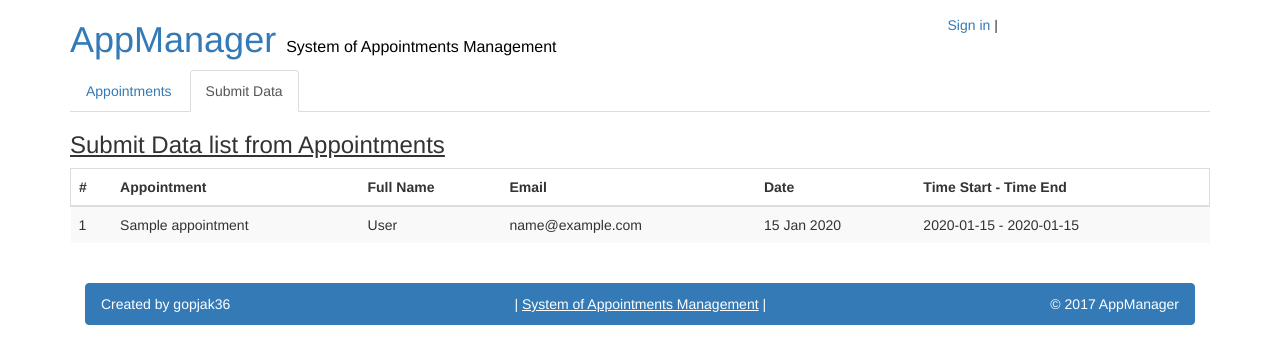
After one commit to gopjak36/appmanager, a Django app: page /submitdata/ in a window 1280 px wide. The commit adds this page. Shown: the top 364 px of the page. Run offline with Django 3.2, Linux system fonts and the light colour scheme; tables that the repository leaves empty hold one stand-in row (values such as "Sample post"); some libraries are stand-ins or nearby versions.

Commit message:
create Appointments Submit Data list(method): url, view, template

```diff
--- a/appmanager/urls.py
+++ b/appmanager/urls.py
@@ -12,6 +12,9 @@ urlpatterns = patterns('',
     # Form Appointments url:
     url(r'^(?P<aid>\d+)/form/$', 'manager.views.appointments_form', name="appointments_form"),
 
+    # List of Submit Data from From Appointments url:
+    url(r'^submitdata/$', 'manager.views.submit_data_list', name="submit_data_list"),
+
     # Admin Panel url:
     url(r'^admin/', include(admin.site.urls)),
 )
--- a/manager/templates/manager/base.html
+++ b/manager/templates/manager/base.html
@@ -46,8 +46,9 @@
 
           <ul class="nav nav-tabs" role="tablist">
             {% url 'appointments_list' as url_appointments_list %}
-            <li role="presentation" {% if request.path == url_appointments_list %} class="active" {% endif %}><a href="{% url 'appointments_list' %}">List of Appointments</a></li>
-            <li role="presentation"><a href="#">Submit Data</a></li>
+            <li role="presentation" {% if request.path == url_appointments_list %} class="active" {% endif %}><a href="{% url 'appointments_list' %}">Appointments</a></li>
+            {% url 'submit_data_list' as url_submit_data_list %}
+            <li role="presentation" {% if request.path == url_submit_data_list %} class="active" {% endif %}><a href="{% url 'submit_data_list' %}">Submit Data</a></li>
           </ul>
 
           <!-- Statu message Success or warning -->
--- /dev/null
+++ b/manager/templates/manager/submit_data_list.html
@@ -0,0 +1,45 @@
+{% extends 'manager/base.html' %}
+
+{% load static from staticfiles %}
+
+{% block meta_title %}Submit Data list from Appointments {% endblock meta_title %}
+
+{% block title %}Submit Data list from Appointments{% endblock title %}
+
+{% block content %}
+  <!-- Table of Content Start -->
+  <table class="table table-striped ">
+
+    <!-- Table Header Start -->
+    <thead class="table-bordered">
+      <tr>
+        <th>#</th>
+        <th>Appointment</th>
+        <th>Full Name</th>
+        <th>Email</th>
+        <th>Date</th>
+        <th>Time Start - Time End</th>
+      </tr>
+    </thead>
+    <!-- Table Header End -->
+
+    <!-- Table Body Start -->
+    <tbody class="table-hover">
+      <!-- Submit Data list Start -->
+      {% for data in submit_data_list %}
+      <tr>
+        <td>{{ forloop.counter }}</td>
+        <td>{{ data.title }}</td>
+        <td>{{ data.fullname }}</td>
+        <td>{{ data.email }}</td>
+        <td>{{ data.date.date|date:"d M Y" }}</td>
+        <td>{{ data.start_time }} - {{ data.end_time }}</td>
+      </tr>
+      {% endfor %}
+      <!-- Submit Data list End -->
+    </tbody>
+    <!-- Table Body End -->
+  <table>
+  <!-- Table of Content End -->
+
+{% endblock content %}
--- a/manager/views.py
+++ b/manager/views.py
@@ -5,7 +5,7 @@ from django.contrib import messages
 from datetime import datetime
 from validate_email import validate_email
 
-from .models import Appointment, MultiTime
+from .models import Appointment, MultiTime, SubmitData
 
 def appointments_list(request):
     ''' Appointments List method '''
@@ -170,3 +170,9 @@ def appointments_form(request, aid):
         return HttpResponseRedirect(reverse('appointments_list'))
     else:
         return render(request, 'manager/appointments_form.html', {'aid':aid, 'appointment':appointment})
+
+def submit_data_list(request):
+    ''' Submit Data list of Appointments Form '''
+    submit_data_list = SubmitData.objects.all().order_by('date')
+
+    return render(request,'manager/submit_data_list.html',{'submit_data_list': submit_data_list })
```
